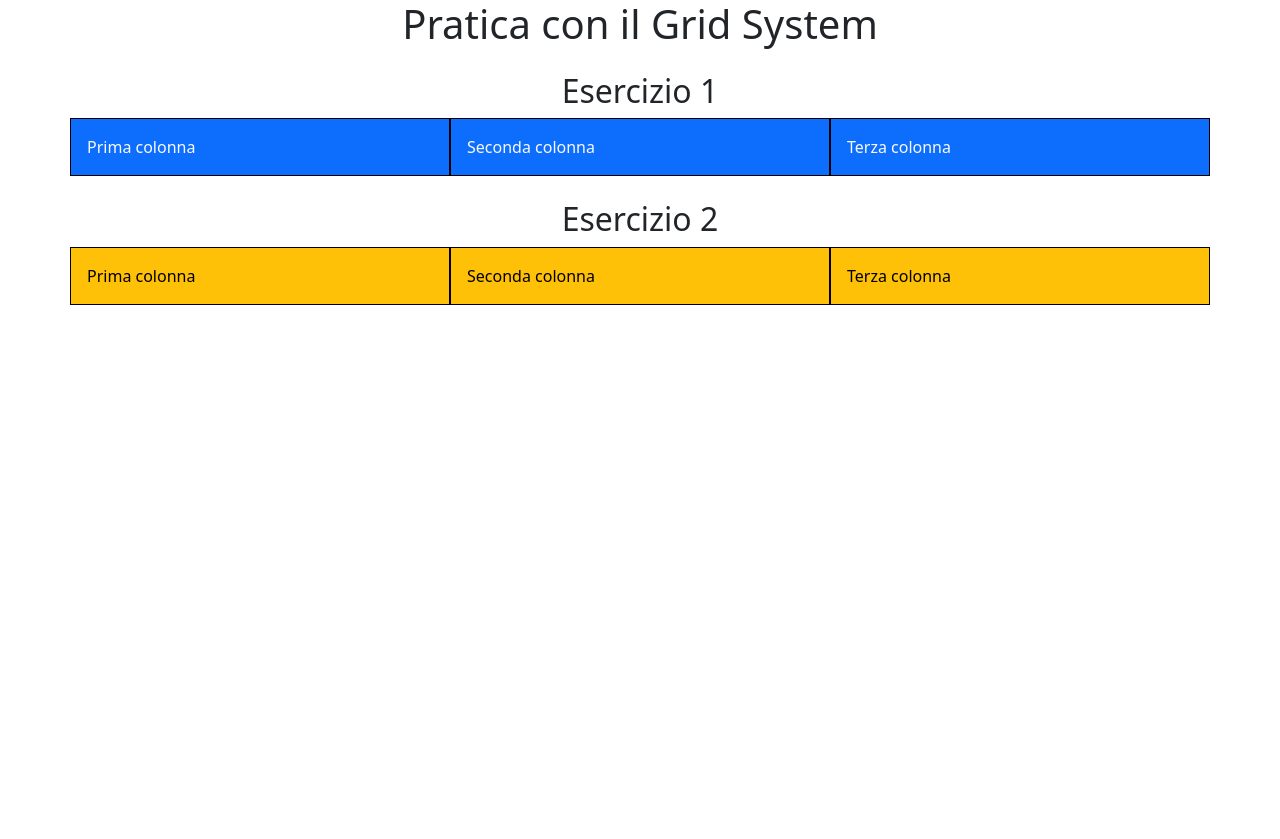
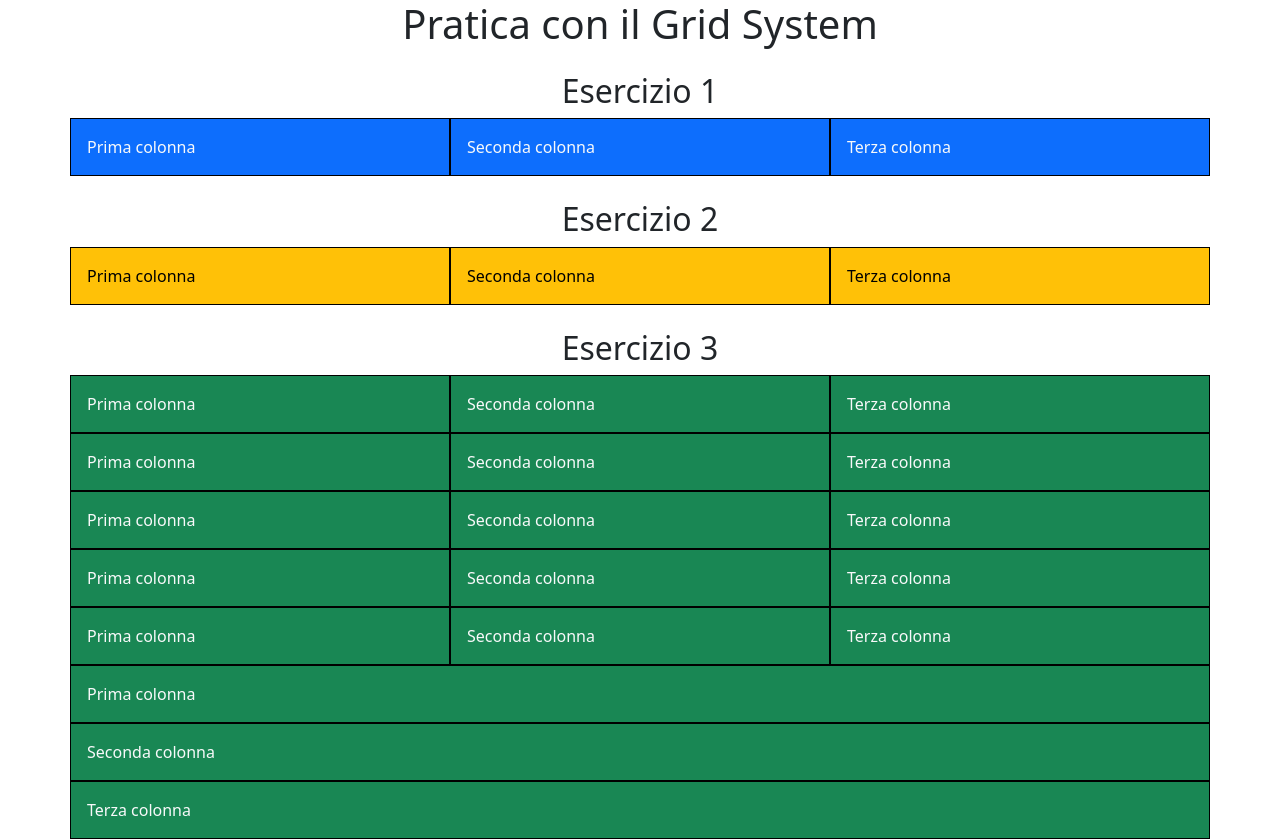
Before and after one commit to GiorgiaFormicola/U2-W2-D1, a plain HTML site: page index.html in a window 1280 px wide. Before the commit the page ends 800 px from the top, so only its background shows below. Drawn offline with nearby package versions, Linux system fonts and the light colour scheme.

Commit message:
Exercise 3 done

```diff
--- a/index.html
+++ b/index.html
@@ -42,6 +42,75 @@
           </div>
         </div>
       </div>
+      <h2 class="text-center mt-4">Esercizio 3</h2>
+      <div class="container">
+        <div class="row">
+          <div class="col g-0">
+            <p class="bg-success text-light p-3 border border-black mb-0">Prima colonna</p>
+          </div>
+          <div class="col g-0">
+            <p class="bg-success text-light p-3 border border-black mb-0">Seconda colonna</p>
+          </div>
+          <div class="col g-0">
+            <p class="bg-success text-light p-3 border border-black mb-0">Terza colonna</p>
+          </div>
+        </div>
+        <div class="row">
+          <div class="col col-12 col-sm-4 g-0">
+            <p class="bg-success text-light p-3 border border-black mb-0">Prima colonna</p>
+          </div>
+          <div class="col col-12 col-sm-4 g-0">
+            <p class="bg-success text-light p-3 border border-black mb-0">Seconda colonna</p>
+          </div>
+          <div class="col col-12 col-sm-4 g-0">
+            <p class="bg-success text-light p-3 border border-black mb-0">Terza colonna</p>
+          </div>
+        </div>
+        <div class="row">
+          <div class="col col-12 col-md-4 g-0">
+            <p class="bg-success text-light p-3 border border-black mb-0">Prima colonna</p>
+          </div>
+          <div class="col col-12 col-md-4 g-0">
+            <p class="bg-success text-light p-3 border border-black mb-0">Seconda colonna</p>
+          </div>
+          <div class="col col-12 col-md-4 g-0">
+            <p class="bg-success text-light p-3 border border-black mb-0">Terza colonna</p>
+          </div>
+        </div>
+        <div class="row">
+          <div class="col col-12 col-lg-4 g-0">
+            <p class="bg-success text-light p-3 border border-black mb-0">Prima colonna</p>
+          </div>
+          <div class="col col-12 col-lg-4 g-0">
+            <p class="bg-success text-light p-3 border border-black mb-0">Seconda colonna</p>
+          </div>
+          <div class="col col-12 col-lg-4 g-0">
+            <p class="bg-success text-light p-3 border border-black mb-0">Terza colonna</p>
+          </div>
+        </div>
+        <div class="row">
+          <div class="col col-12 col-xl-4 g-0">
+            <p class="bg-success text-light p-3 border border-black mb-0">Prima colonna</p>
+          </div>
+          <div class="col col-12 col-xl-4 g-0">
+            <p class="bg-success text-light p-3 border border-black mb-0">Seconda colonna</p>
+          </div>
+          <div class="col col-12 col-xl-4 g-0">
+            <p class="bg-success text-light p-3 border border-black mb-0">Terza colonna</p>
+          </div>
+        </div>
+        <div class="row">
+          <div class="col col-12 col-xxl-4 g-0">
+            <p class="bg-success text-light p-3 border border-black mb-0">Prima colonna</p>
+          </div>
+          <div class="col col-12 col-xxl-4 g-0">
+            <p class="bg-success text-light p-3 border border-black mb-0">Seconda colonna</p>
+          </div>
+          <div class="col col-12 col-xxl-4 g-0">
+            <p class="bg-success text-light p-3 border border-black mb-0">Terza colonna</p>
+          </div>
+        </div>
+      </div>
     </main>
 
     <script
```
